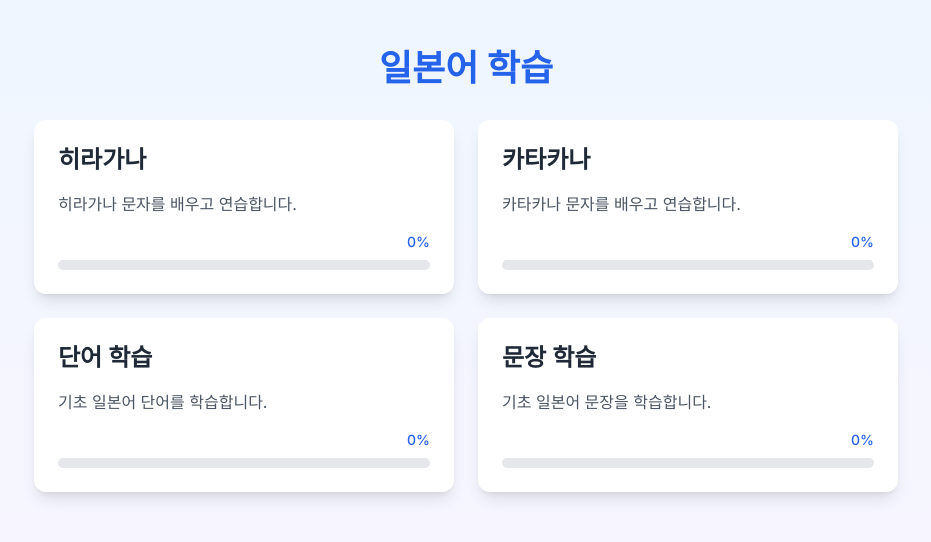
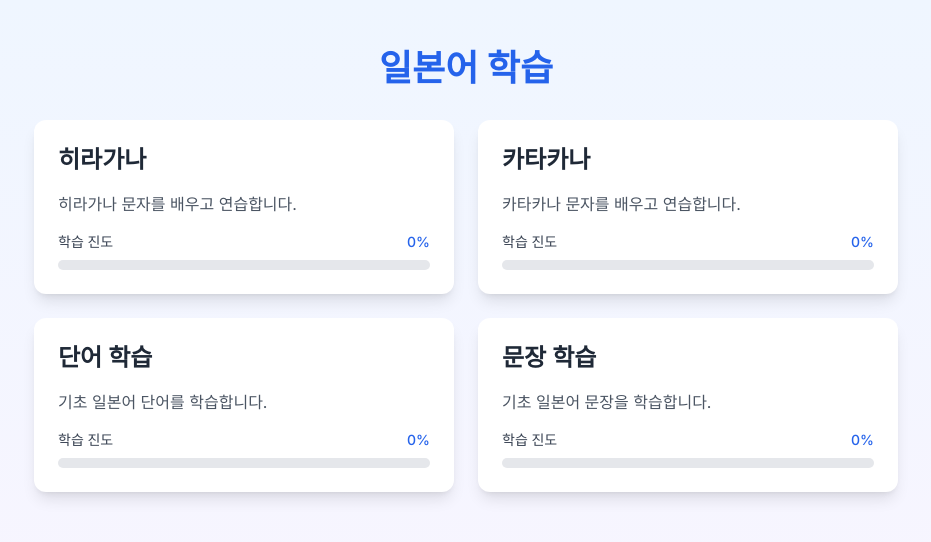
Before and after one commit to tmvls123/japanstudy, a Next.js app: page / in a window 1280 px wide. Shown: the top 542 px of the page, without its empty margins (174-1105 px from the left). Built offline with nearby package versions, Linux system fonts and the light colour scheme.

Commit message:
Add label prop to ProgressBar components

```diff
--- a/src/app/page.tsx
+++ b/src/app/page.tsx
@@ -24,7 +24,7 @@ export default function Home() {
             <p className="text-gray-600 mb-4">
               히라가나 문자를 배우고 연습합니다.
             </p>
-            <ProgressBar progress={progress.hiragana} />
+            <ProgressBar progress={progress.hiragana} label="학습 진도" />
           </motion.div>
         </Link>
 
@@ -37,7 +37,7 @@ export default function Home() {
             <p className="text-gray-600 mb-4">
               카타카나 문자를 배우고 연습합니다.
             </p>
-            <ProgressBar progress={progress.katakana} />
+            <ProgressBar progress={progress.katakana} label="학습 진도" />
           </motion.div>
         </Link>
 
@@ -50,7 +50,7 @@ export default function Home() {
             <p className="text-gray-600 mb-4">
               기초 일본어 단어를 학습합니다.
             </p>
-            <ProgressBar progress={progress.vocabulary} />
+            <ProgressBar progress={progress.vocabulary} label="학습 진도" />
           </motion.div>
         </Link>
 
@@ -63,7 +63,7 @@ export default function Home() {
             <p className="text-gray-600 mb-4">
               기초 일본어 문장을 학습합니다.
             </p>
-            <ProgressBar progress={progress.sentences} />
+            <ProgressBar progress={progress.sentences} label="학습 진도" />
           </motion.div>
         </Link>
       </div>
```
